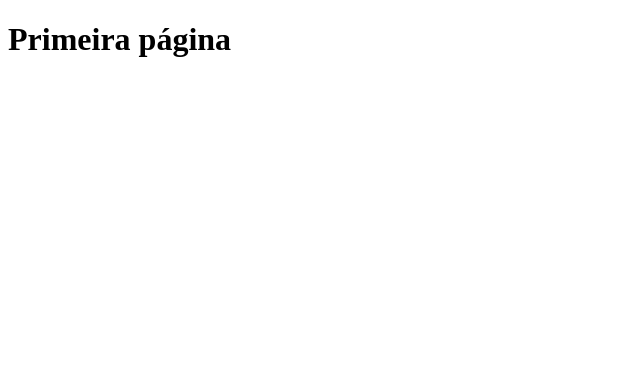
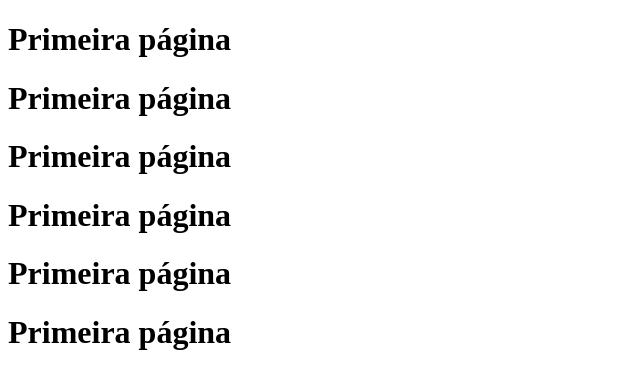
Before and after one commit to Hernando-s/aula10, a plain HTML site: page index.html in a window 1280 px wide. Shown: the whole page, without its empty margins (0-640 px from the left). Drawn offline with Linux system fonts and the light colour scheme.

Commit message:
nova versao

```diff
--- a/index.html
+++ b/index.html
@@ -7,5 +7,10 @@
 </head>
 <body>
     <H1> Primeira página </H1>
+    <H1> Primeira página </H1>
+    <H1> Primeira página </H1>
+    <H1> Primeira página </H1>
+    <H1> Primeira página </H1>
+    <H1> Primeira página </H1>
 </body>
 </html>
```
